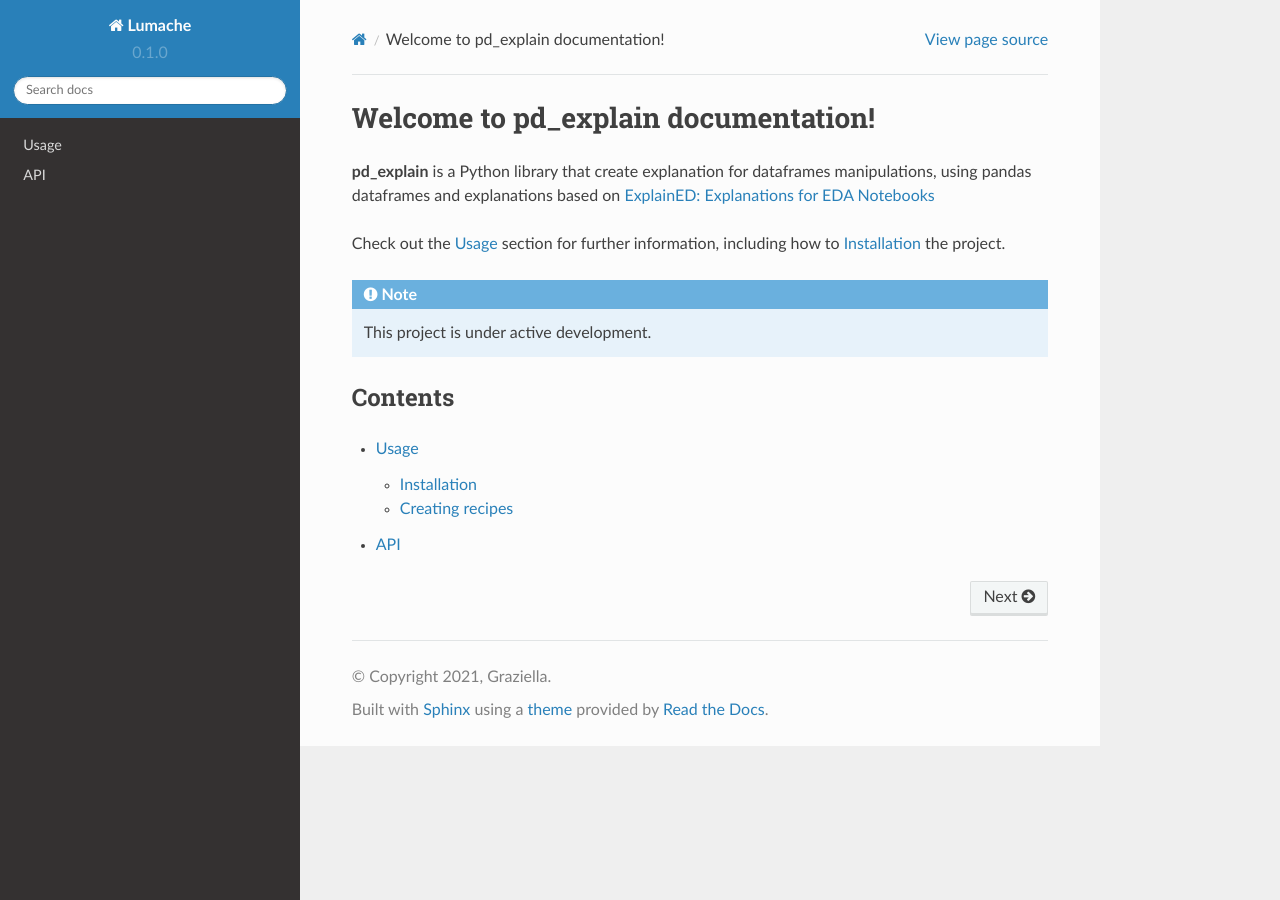
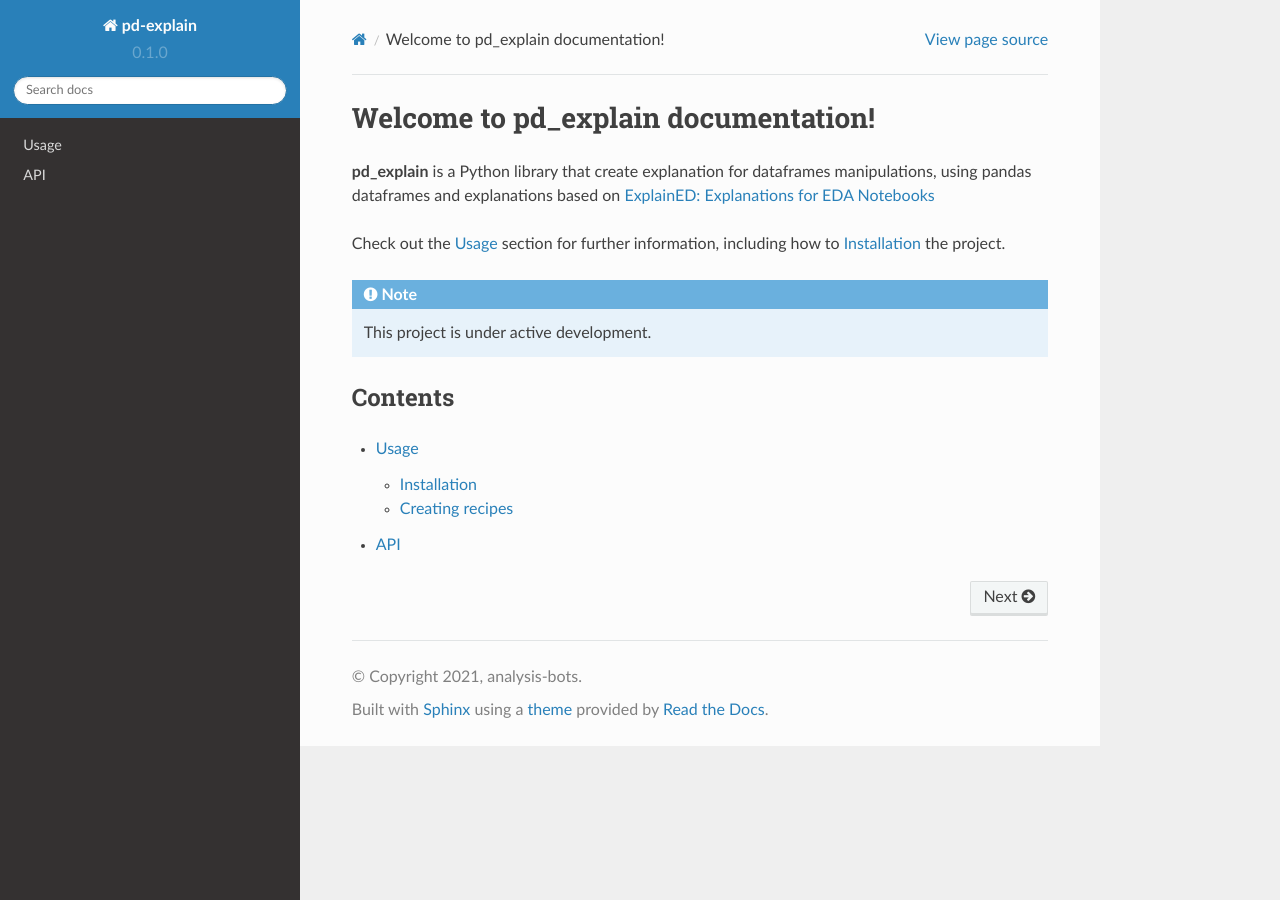
Before and after one commit to edenIsakov/pd-explain-docs, a Sphinx documentation site: the page built from docs/source/index.rst, in a window 1280 px wide. Built offline with Sphinx 7.4.7 and the Read the Docs theme 2.0.0, drawn with Linux system fonts in a browser that asks for light colours; pages that are not in the unit, such as notebooks, are missing from menus.

Commit message:
Update conf.py

```diff
--- a/docs/source/conf.py
+++ b/docs/source/conf.py
@@ -2,9 +2,9 @@
 
 # -- Project information
 
-project = 'Lumache'
-copyright = '2021, Graziella'
-author = 'Graziella'
+project = 'pd-explain'
+copyright = '2021, analysis-bots'
+author = 'analysis-bots'
 
 release = '0.1'
 version = '0.1.0'
```
